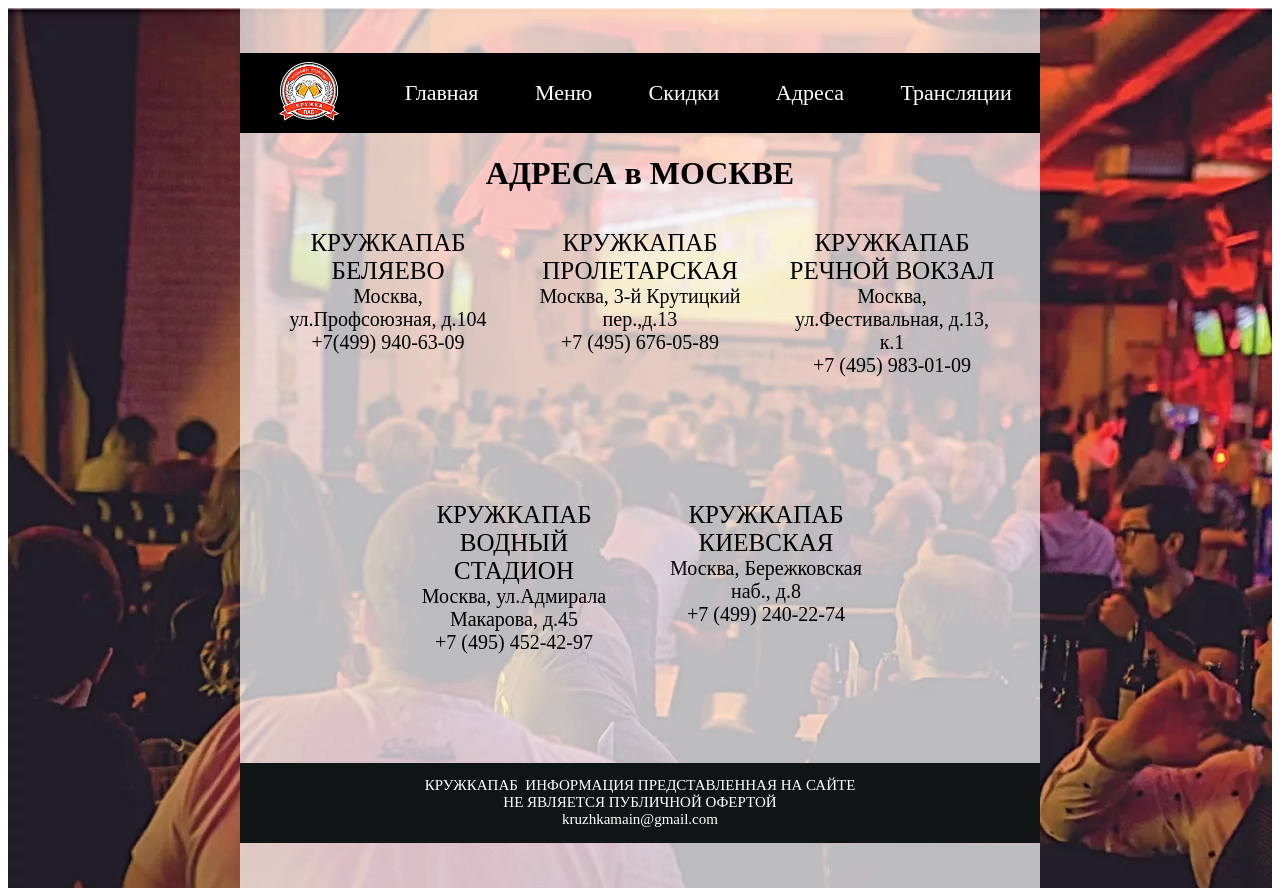
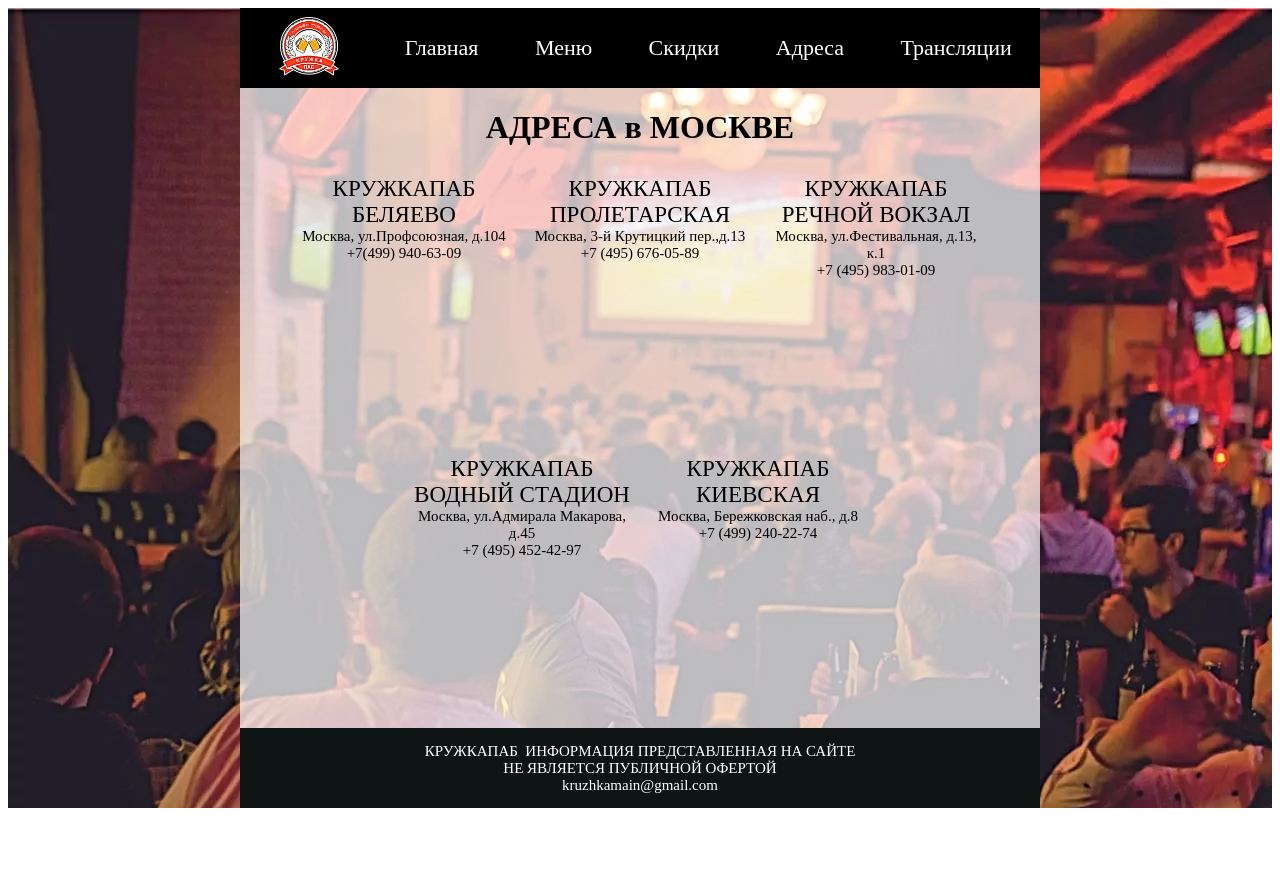
Before and after one commit to PavelKraynov/Kruzhka-cafe, a React (Create React App) app: page /Address in a window 1280 px wide. After the commit the page ends 816 px from the top, so only its background shows below. Built offline with nearby package versions, Linux system fonts and the light colour scheme.

Commit message:
new commit

```diff
--- a/package.json
+++ b/package.json
@@ -11,7 +11,7 @@
     "react-redux": "^7.2.6",
     "react-responsive": "^9.0.0-beta.5",
     "react-router-dom": "^6.2.1",
-    "react-scripts": "^2.1.3",
+    "react-scripts": "^5.0.1",
     "redux-devtools-extension": "^2.13.9",
     "redux-thunk": "^2.4.1"
   },
--- a/src/pages/Address/address-component.css
+++ b/src/pages/Address/address-component.css
@@ -4,17 +4,17 @@
   flex-wrap: wrap;
   justify-content: center;
     color: rgb(0, 0, 0);
-    font-size: 20px;
-  height: 550px
+    font-size: 15px;
+    height: 100vh;
 }
 
 .address__component {
   display: flex;
   flex-direction: column;
 width: 220px;
-margin: 1rem;
+margin: 0.5rem;
 }
 
 .address__component-name {
-  font-size: 25px
+  font-size: 23px
 }
--- a/src/pages/Address/address.css
+++ b/src/pages/Address/address.css
@@ -10,5 +10,5 @@
     color: rgb(0, 0, 0);
     max-width: 100vh;
   margin: auto;
-  height: 110vh;
+  height: 100vh;
 }
```
Also changed, not shown: 1 other file (tests, documents, lock files or other folders).
